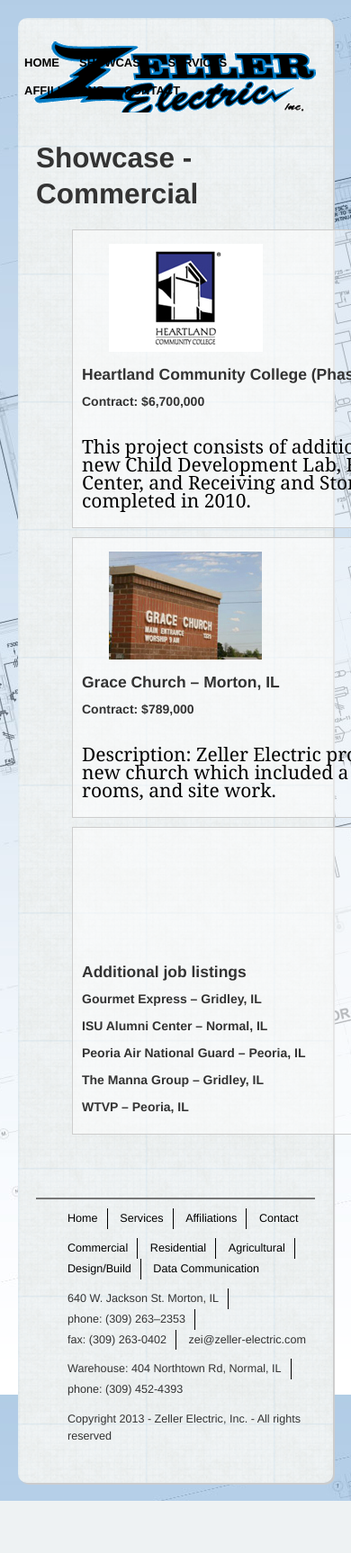
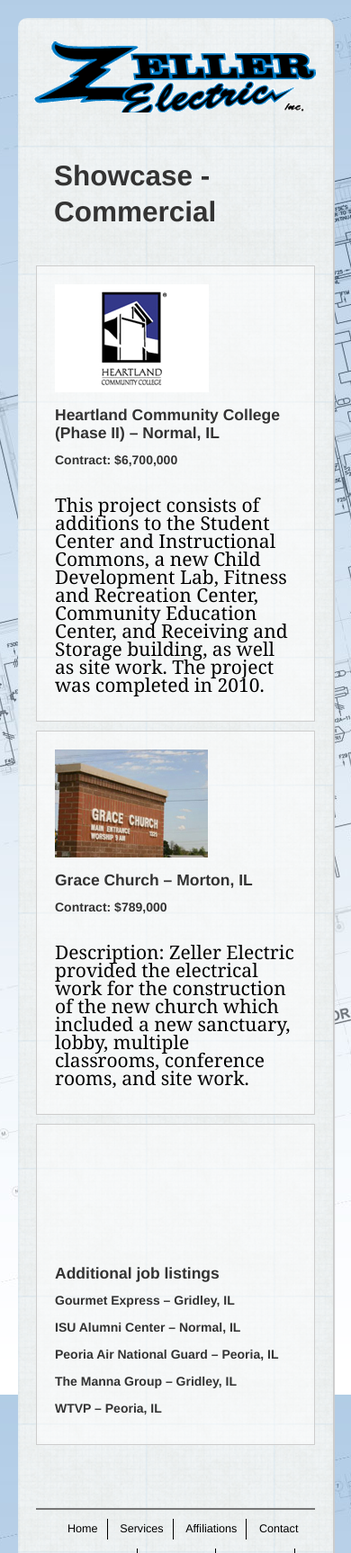
Before and after one commit to DerektheDev/zei, a PHP site: page /showcase/commercial.php in a window 390 px wide; the page is wider, and only the part inside the window is pictured. Shown: the top 1726 px of that part at 90% size. Before the commit the page ends 1668 px from the top of that part, so only its background shows below. Run offline with PHP 8.4, Linux system fonts and the light colour scheme; some web fonts are replaced.

Commit message:
HTML5 Shim, very basic nav, showcase pages responsive
Signed-off-by: DerektheDev <derek@mcommgroup.com>

```diff
--- a/header.php
+++ b/header.php
@@ -5,6 +5,10 @@
 <!DOCTYPE html>
 <html xmlns="http://www.w3.org/1999/xhtml" xml:lang="en" lang="en">
 <head>
+<!-- Le HTML5 shim, for IE6-8 support of HTML elements -->
+<!--[if lt IE 9]>
+  <script src="http://html5shim.googlecode.com/svn/trunk/html5.js"></script>
+<![endif]-->
 <link rel="icon"
       type="image/png"
       href="<?php echo $root; ?>/images/favicon.ico" />
@@ -24,6 +28,7 @@
 <script type='text/javascript' src='<?php echo $root; ?>/js/jquery-1.6.2.min.js'></script>
 <script type='text/javascript' src='<?php echo $root; ?>/js/custom_scripts.js'></script>
 <script type='text/javascript' src='<?php echo $root; ?>/vendor/assets/bootstrap/js/bootstrap.min.js'></script>
+
 <script type='text/javascript'>
 
 $(function(){
@@ -50,27 +55,10 @@
 
 <div class="container">
 
-<header id="header">
-  <h1>Zeller Electric, Inc.</h1>
+<header id="header" class="row-fluid">
+  <h1 class="span5">Zeller Electric, Inc.</h1>
 
-  <nav id="menu">
-   <ul class="dropdown">
-   <li><a href="<?php echo $root; ?>/">Home</a></li>
-    <li>Showcase
-      <ul>
-        <li><a href="<?php echo $root; ?>/showcase/commercial.php">Commercial</a></li>
-        <li><a href="#">Residential</a></li>
-        <li><a href="<?php echo $root; ?>/showcase/agricultural.php">Agricultural</a></li>
-        <li><a href="<?php echo $root; ?>/showcase/design-build.php">Design/Build</a></li>
-        <li><a href="#">Data Communication</a></li>
-      </ul>
-      </li>
-      <li><a href="<?php echo $root; ?>/services.php">Services</a></li>
-      <li><a href="<?php echo $root; ?>/affiliations.php">Affiliations</a></li>
-      <li><a href="<?php echo $root; ?>/contact.php">Contact</a></li>
-    </ul>
-  </nav> <!--end menu-->
-
+  <?php include('header_nav.php'); ?>
 </header> <!--end header-->
 
 <div id="content">
--- /dev/null
+++ b/header_nav.php
@@ -0,0 +1,44 @@
+<ul class="dropdown">
+  <li><a href="<?php echo $root; ?>/">Home</a></li>
+  <li>
+    Showcase
+    <ul>
+      <li><a href="<?php echo $root; ?>/showcase/commercial.php">Commercial</a></li>
+      <li><a href="#">Residential</a></li>
+      <li><a href="<?php echo $root; ?>/showcase/agricultural.php">Agricultural</a></li>
+      <li><a href="<?php echo $root; ?>/showcase/design-build.php">Design/Build</a></li>
+      <li><a href="#">Data Communication</a></li>
+    </ul>
+  </li>
+  <li><a href="<?php echo $root; ?>/services.php">Services</a></li>
+  <li><a href="<?php echo $root; ?>/affiliations.php">Affiliations</a></li>
+  <li><a href="<?php echo $root; ?>/contact.php">Contact</a></li>
+</ul>
+
+
+<!--
+<div class="navbar span7">
+  <a href="<?php echo $root; ?>/">Home</a>
+  <a class="btn btn-navbar" data-toggle="collapse" data-target=".nav-collapse">
+    <span class="icon-bar"></span>
+    <span class="icon-bar"></span>
+    <span class="icon-bar"></span>
+  </a>
+
+  <div class="nav-collapse collapse">
+    <nav>
+      Showcase
+      <ul>
+        <li><a href="<?php echo $root; ?>/showcase/commercial.php">Commercial</a></li>
+        <li><a href="#">Residential</a></li>
+        <li><a href="<?php echo $root; ?>/showcase/agricultural.php">Agricultural</a></li>
+        <li><a href="<?php echo $root; ?>/showcase/design-build.php">Design/Build</a></li>
+        <li><a href="#">Data Communication</a></li>
+      </ul>
+      <li><a href="<?php echo $root; ?>/services.php">Services</a></li>
+      <li><a href="<?php echo $root; ?>/affiliations.php">Affiliations</a></li>
+      <li><a href="<?php echo $root; ?>/contact.php">Contact</a></li>
+    </nav>
+  </div>
+</div>
+<!-- end menu-->
--- a/showcase/commercial.php
+++ b/showcase/commercial.php
@@ -1,38 +1,48 @@
 <?php include('../header.php'); ?>
 
-<div id="content">
+
+<div class="row-fluid">
+	<div id="content_area" class="span12">
+		<div class="padded">
+			<h2>Showcase - Commercial</h2>
+		</div>
+	</div>
 
 
-
-
-	<div id="content_area">
-		<h2>Showcase - Commercial</h2>
-	</div>
-
 	<div class="showcase_entry">
-		<div class="showcase_entry_img">
+		<div class="padded">
+			<div class="row-fluid">
+				<div class="showcase_entry_img span3">
 					<img src="<?php echo $root; ?>/images/heartland.jpg" />
 				</div>
-		<div class="showcase_entry_text">
+				<div class="showcase_entry_text span9">
 					<h4>Heartland Community College (Phase II) – Normal, IL</h4>
 					<h5>Contract: $6,700,000</h5><br />
 					<p>This project consists of additions to the Student Center and Instructional Commons, a new Child Development Lab, Fitness and Recreation Center, Community Education Center, and Receiving and Storage building, as well as site work. The project was completed in 2010.</p>
 				</div>
 			</div>
+		</div>
+	</div>
 	<div class="showcase_entry">
-		<div class="showcase_entry_img">
+		<div class="padded">
+			<div class="row-fluid">
+				<div class="showcase_entry_img span3">
 					<img src="<?php echo $root; ?>/images/GraceChurch.jpg" />
 				</div>
-		<div class="showcase_entry_text">
+				<div class="showcase_entry_text span9">
 				<h4>Grace Church – Morton, IL</h4>
 				<h5>Contract: $789,000</h5><br />
 				<p>Description: Zeller Electric provided the electrical work for the construction of the new church which included a new sanctuary, lobby, multiple classrooms, conference rooms, and site work.</p>
 				</div>
 			</div>
+		</div>
+	</div>
 	<div class="showcase_entry">
-		<div class="showcase_entry_img">
+		<div class="padded">
+			<div class="row-fluid">
+				<div class="showcase_entry_img span3">
 				</div>
-		<div class="showcase_entry_text">
+				<div class="showcase_entry_text span9">
 				<h4>Additional job listings</h4>
 				<h5>Gourmet Express – Gridley, IL</h5>
 				<h5>ISU Alumni Center – Normal, IL</h5>
@@ -41,10 +51,8 @@
 				<h5>WTVP – Peoria, IL</h5>
 				</div>
 			</div>
-
-
-
-
-</div> <!--end content-->
+		</div>
+	</div>
+</div>
 
 <?php include('../footer.php'); ?>
--- a/styles/slider-styles.css
+++ b/styles/slider-styles.css
@@ -12,6 +12,10 @@
 
 #slider .slide{
 	/*position: absolute;*/
+	max-height: 300px;
+}
+#slider img{
+	max-width: 900px;
 }
 
 /*	this is the container
--- a/styles/styles.css
+++ b/styles/styles.css
@@ -127,10 +127,11 @@
 	}
 
 #menu{
-	position:absolute;
+	/*position:absolute;*/
 	/*float: right;*/
-	right: 10px;
-	top: 35px;
+	/*right: 10px;*/
+	/*top: 35px;*/
+	margin-top:35px;
 }
 
 ul.dropdown {
@@ -231,7 +232,7 @@
 #showcase{
 	/*float: left;*/
 	margin:20px;
-	height:225px;
+	/*height:225px;*/
 	padding-bottom:25px;
 }
 
@@ -299,9 +300,9 @@
 
 .showcase_entry{
 	/*float:left;*/
-	padding: 10px;
-	width: 860px;
-	margin: 10px 40px;
+	/*padding: 20px;*/
+	/*width: 860px;*/
+	margin-bottom: 10px;
 	background-color:rgba(255,255,255,0.5);
 	border: 1px solid #cdcdcd;
 }
@@ -310,7 +311,7 @@
 	/*float:left;*/
 	/*width: 175px;*/
 	height: 125px;
-	margin: 5px 30px auto;
+	/*margin: 5px 30px auto;*/
 	vertical-align: middle;
 }
 
```
Also changed, not shown: index.php (+15 -5 lines), showcase/agricultural.php (+18 -17 lines), showcase/data-communication.php (+23 -18 lines), showcase/design-build.php (+23 -16 lines), showcase/residential.php (+22 -16 lines). Lines whose indentation alone changed are shown as unchanged.
